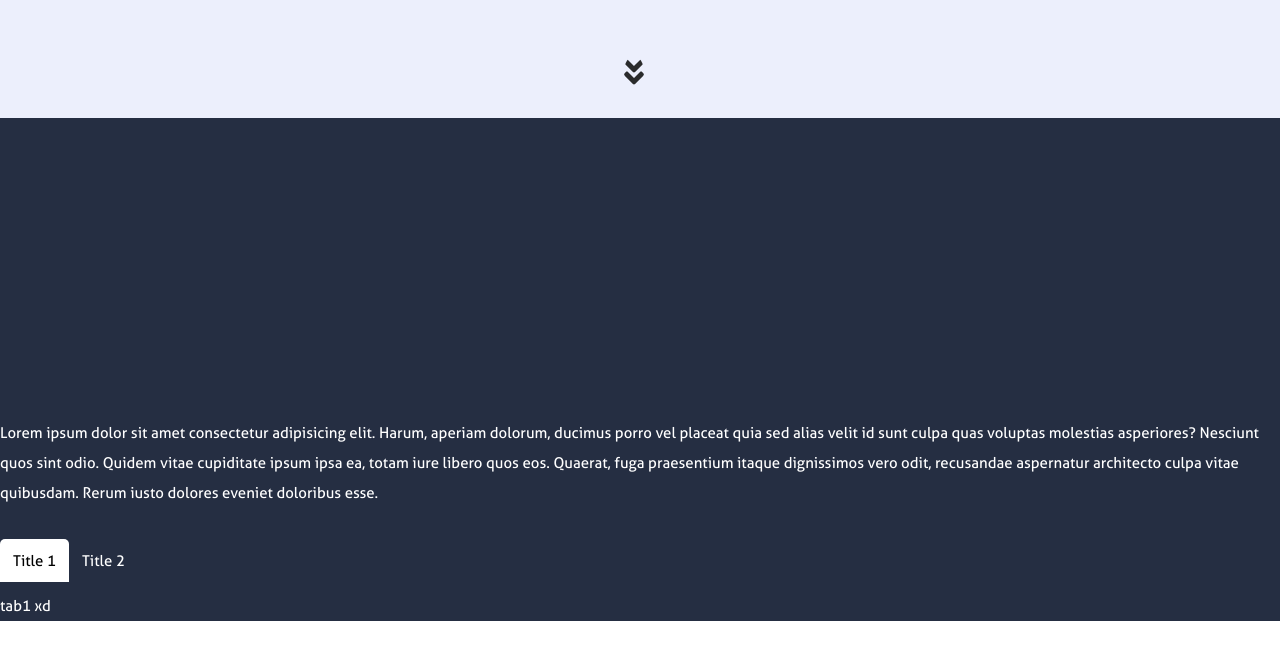
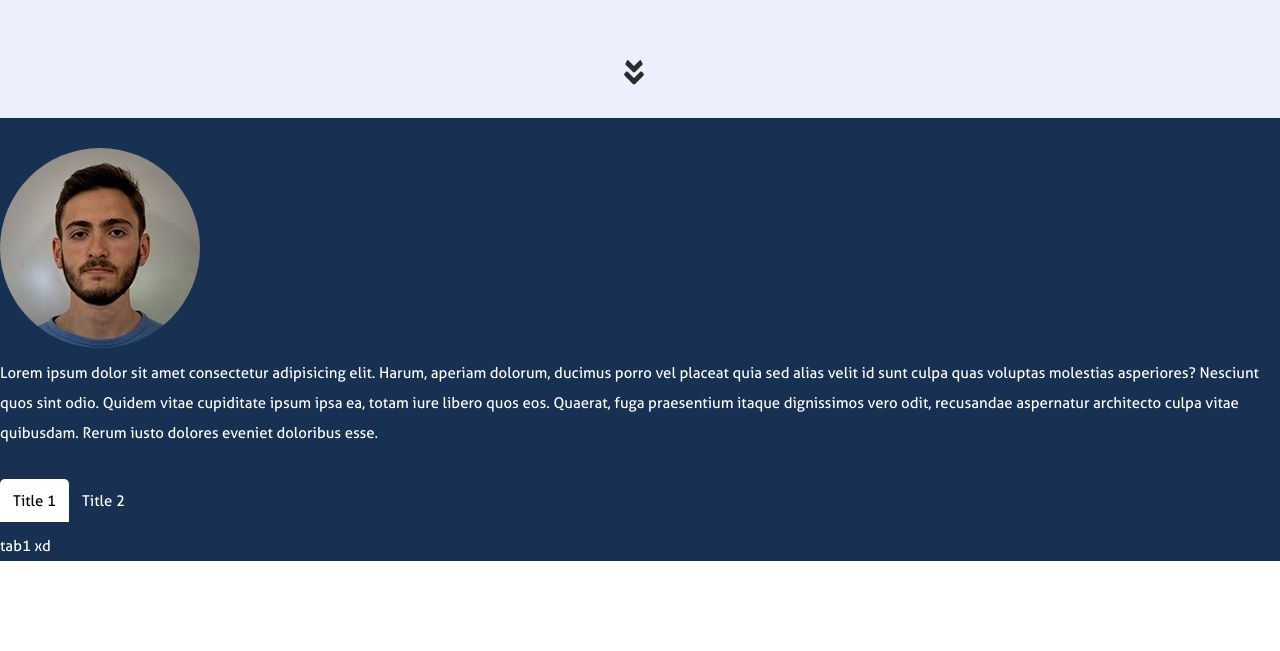
Before and after one commit to apalaciosdev/apalaciosdev-Website, a React (Create React App) app: page / in a window 1280 px wide. Shown: the part 682-1333 px from the top of the page. After the commit the page ends 1273 px from the top, so only its background shows below. Built offline with nearby package versions, Linux system fonts and the light colour scheme.

Commit message:
2201051246

```diff
--- a/src/assets/styles/colors.js
+++ b/src/assets/styles/colors.js
@@ -9,5 +9,5 @@ export const Colors = {
   lightGrey: '#ECEFFC',
   white: '#FFFFFF',
   blueLinked: '#0A66C2',
-  darkBg: '#252E42'
+  darkBg: '#183153'
 };
--- /dev/null
+++ b/src/assets/styles/css/profileImg.css
@@ -0,0 +1,9 @@
+.img1{
+  border-radius: 100%;
+  width: 200px;
+}
+
+.img2{
+  border-radius: 100%;
+  width: 200px;
+}
--- a/src/assets/styles/jss/about.js
+++ b/src/assets/styles/jss/about.js
@@ -4,7 +4,7 @@ const about = {
   div: {
     backgroundColor: Colors.darkBg,
     color: 'white',
-    paddingTop: 300
+    paddingTop: 30
   },
 
   ul: {
--- a/src/components/About.js
+++ b/src/components/About.js
@@ -3,6 +3,7 @@ import TabPanel from './tabPanel/TabPanel';
 
 import about from "../assets/styles/jss/about";
 import { createUseStyles } from "react-jss";
+import ProfileImg from './ProfileImg';
 
 
 const About = () => {
@@ -12,8 +13,9 @@ const About = () => {
   return (
     <div className={css.div}>
       <section id="about" data-aos="fade-right">
-      <p>Lorem ipsum dolor sit amet consectetur adipisicing elit. Harum, aperiam dolorum, ducimus porro vel placeat quia sed alias velit id sunt culpa quas voluptas molestias asperiores? Nesciunt quos sint odio.
-      Quidem vitae cupiditate ipsum ipsa ea, totam iure libero quos eos. Quaerat, fuga praesentium itaque dignissimos vero odit, recusandae aspernatur architecto culpa vitae quibusdam. Rerum iusto dolores eveniet doloribus esse.</p>
+        <ProfileImg/>
+        <p>Lorem ipsum dolor sit amet consectetur adipisicing elit. Harum, aperiam dolorum, ducimus porro vel placeat quia sed alias velit id sunt culpa quas voluptas molestias asperiores? Nesciunt quos sint odio.
+        Quidem vitae cupiditate ipsum ipsa ea, totam iure libero quos eos. Quaerat, fuga praesentium itaque dignissimos vero odit, recusandae aspernatur architecto culpa vitae quibusdam. Rerum iusto dolores eveniet doloribus esse.</p>
         <TabPanel/>
       </section>
     </div>
--- /dev/null
+++ b/src/components/ProfileImg.js
@@ -0,0 +1,15 @@
+import React from 'react'
+
+import image from '../assets/images/f3.jpg'
+import '../assets/styles/css/profileImg.css'
+
+
+const ProfileImg = () => {
+  return (
+    <div>
+      <img src={image} alt="" className="img1" />
+    </div>
+  )
+}
+
+export default ProfileImg
```
Also changed, not shown: src/assets/images/f3.jpg (added).
